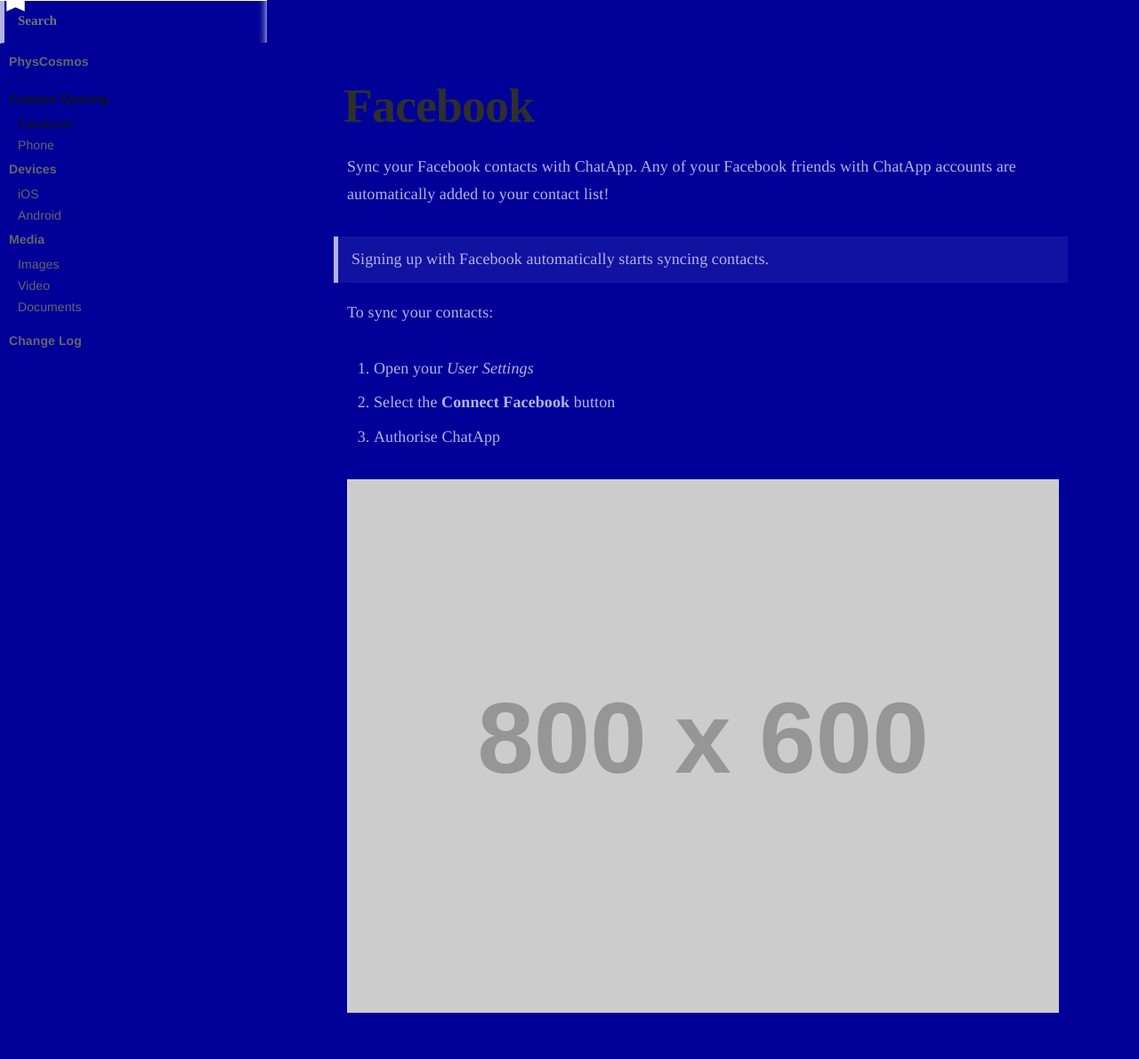
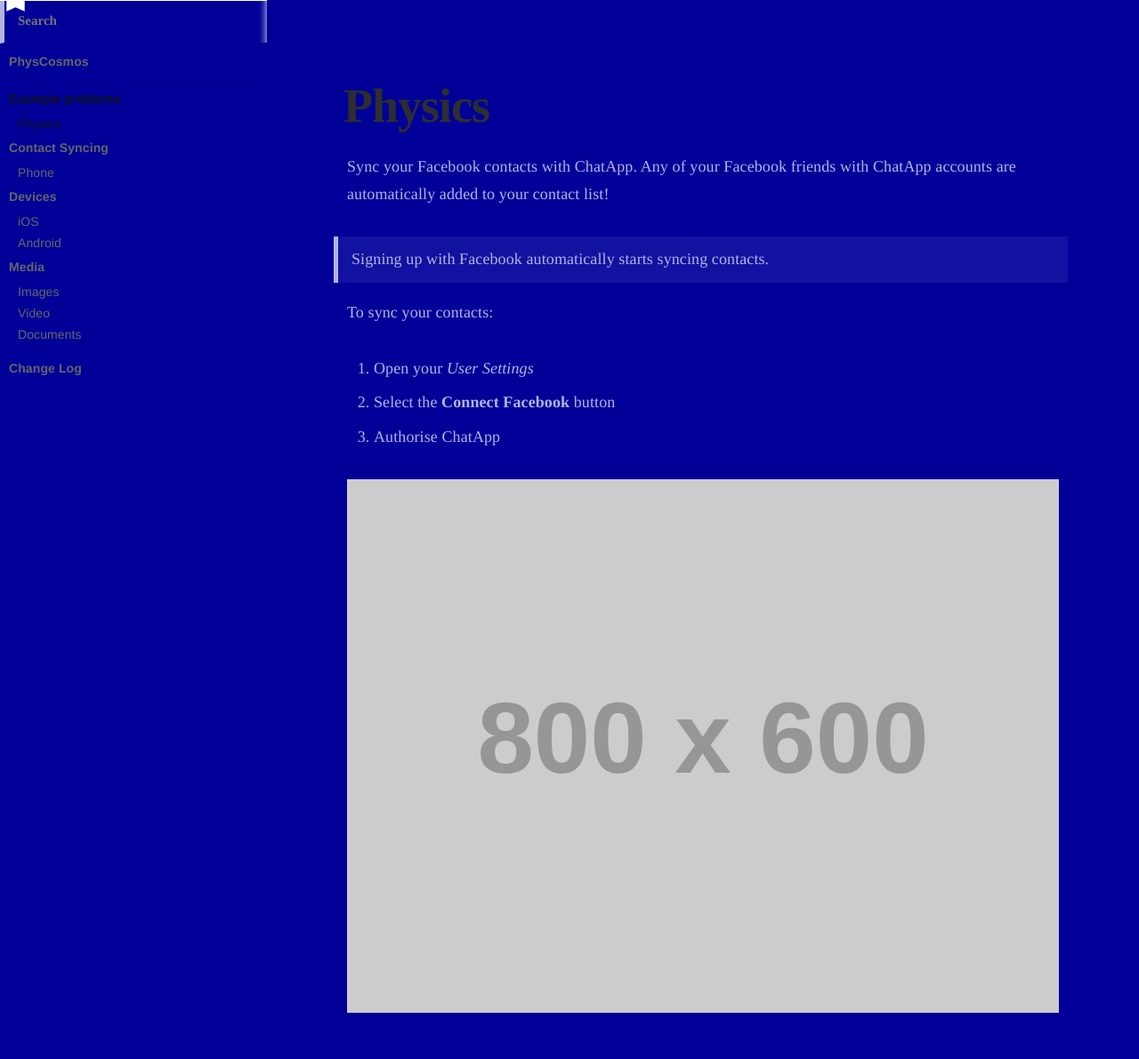
Before and after one commit to PhysCosmos/Site, a Jekyll site: the page built from _docs/contact-syncing/facebook.md, in a window 1280 px wide. Shown: the whole page at 89% size. Built offline with Jekyll 4.4.1, drawn with Linux system fonts in a browser that asks for light colours.

Commit message:
Update facebook.md

```diff
--- a/_docs/contact-syncing/facebook.md
+++ b/_docs/contact-syncing/facebook.md
@@ -1,6 +1,6 @@
 ---
-title: Facebook
-category: Contact Syncing
+title: Physics
+category: Example problems
 order: 1
 ---
 
```
